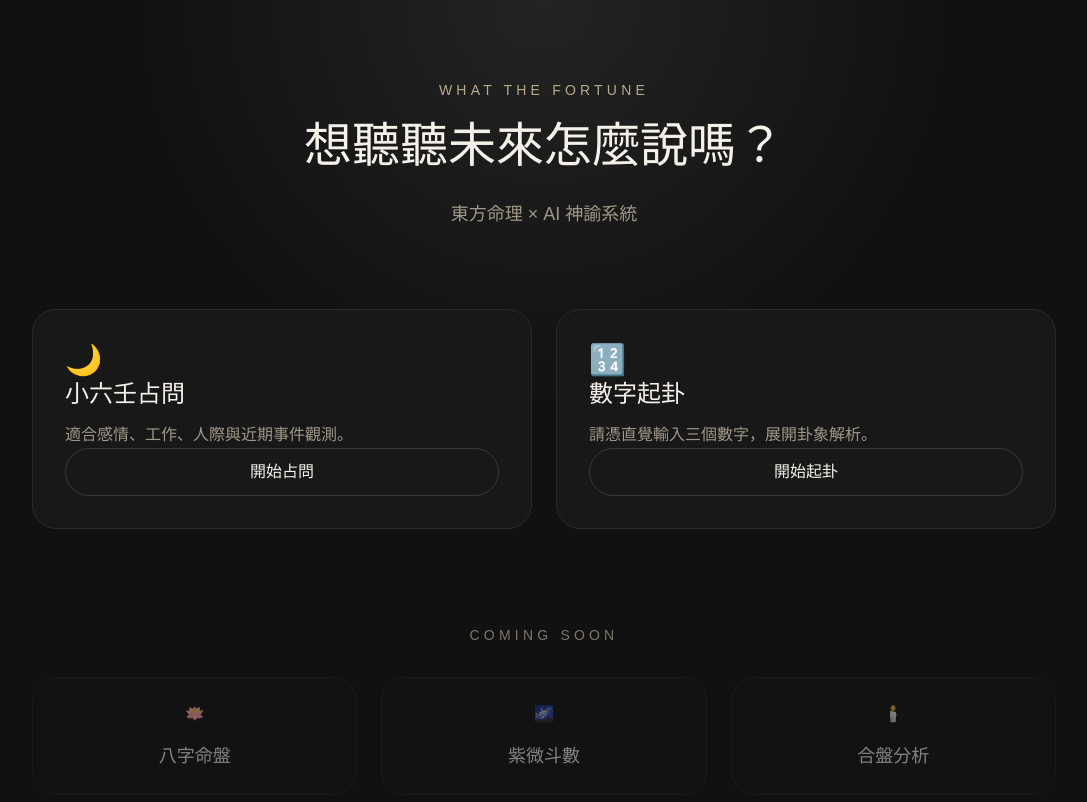
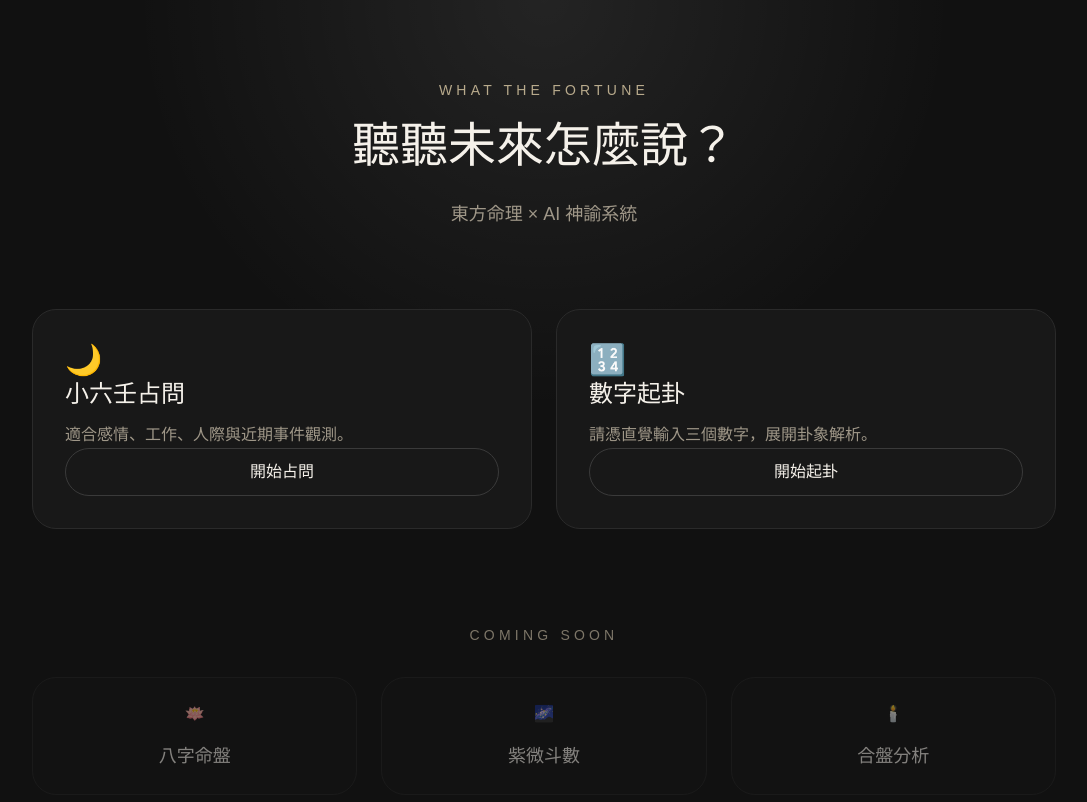
Before and after one commit to vinasum/WTFortune, a Next.js app: page / in a window 1280 px wide. Shown: the top 802 px of the page, without its empty margins (96-1183 px from the left). Built offline with nearby package versions, Linux system fonts and the light colour scheme.

Commit message:
Add files via upload

```diff
--- a/app/page.tsx
+++ b/app/page.tsx
@@ -13,7 +13,7 @@ export default function Home() {
           </p>
 
           <h2 className="text-4xl md:text-5xl font-light leading-tight">
-            想聽聽未來怎麼說嗎？
+            聽聽未來怎麼說？
           </h2>
 
           <p className="mt-6 text-[#9f9788] text-lg leading-relaxed">
```
